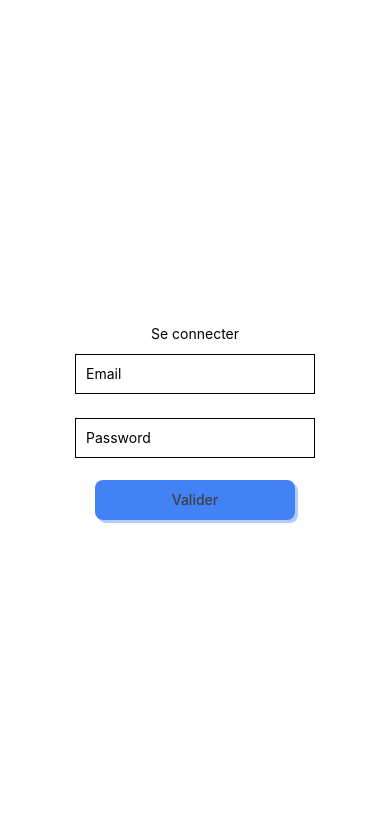
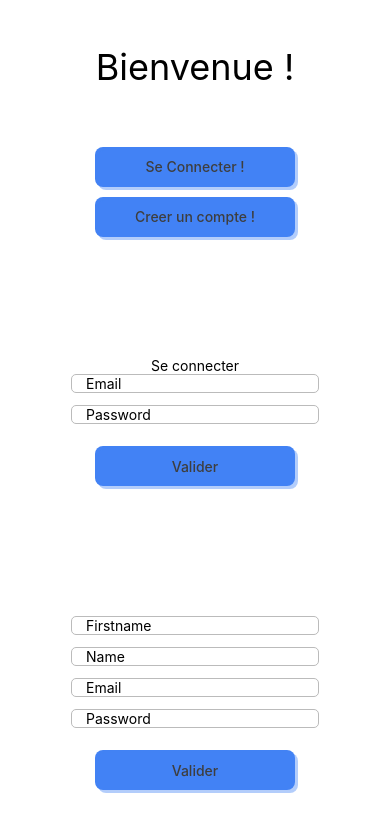
Before and after one commit to stephanie7474/WODAPP, a React Native app: screen /SignUp in a window 390 px wide. Shown: the top 832 px of the page. Built offline with nearby package versions, Linux system fonts and the light colour scheme.

Commit message:
modif input et nav

```diff
--- a/App.js
+++ b/App.js
@@ -14,9 +14,9 @@ import {  TextInput, Text, View } from 'react-native';
 export default function App (){
   return(
 <View style={{flex:1}}>
-{/* //<HomeScreen />  */}
+<HomeScreen />
  <SignIn/>
-{/* <SignUp />  */}
+ <SignUp />
 </View>
   )
 }
--- a/Screens/SignIn.js
+++ b/Screens/SignIn.js
@@ -48,9 +48,10 @@ const styles = StyleSheet.create({
 
   },
   input: {
-    height: 40,
-    margin: 12,
+    marginBottom: 12,
     borderWidth: 1,
-    padding: 10,
+    borderRadius: 5,
+    borderColor: '#bbb',
+    paddingHorizontal: 14,
   },
 })
--- a/Screens/SignUp.js
+++ b/Screens/SignUp.js
@@ -60,9 +60,10 @@ const styles = StyleSheet.create({
     alignItems: 'center',
   },
   input: {
-    height: 40,
-    margin: 12,
+    marginBottom: 12,
     borderWidth: 1,
-    padding: 10,
+    borderRadius: 5,
+    borderColor: '#bbb',
+    paddingHorizontal: 14,
   },
 })
```
Also changed, not shown: Screens/Navigation.js (+10 -6 lines).
